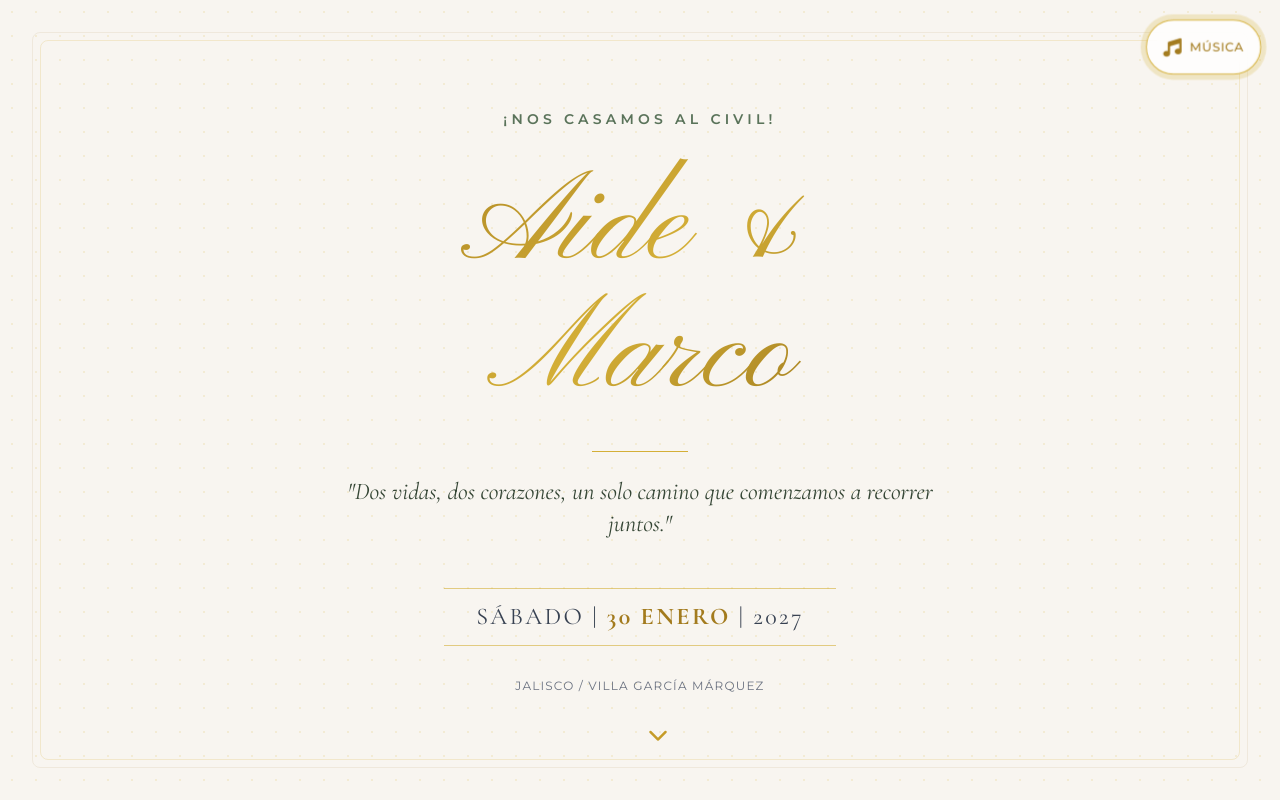
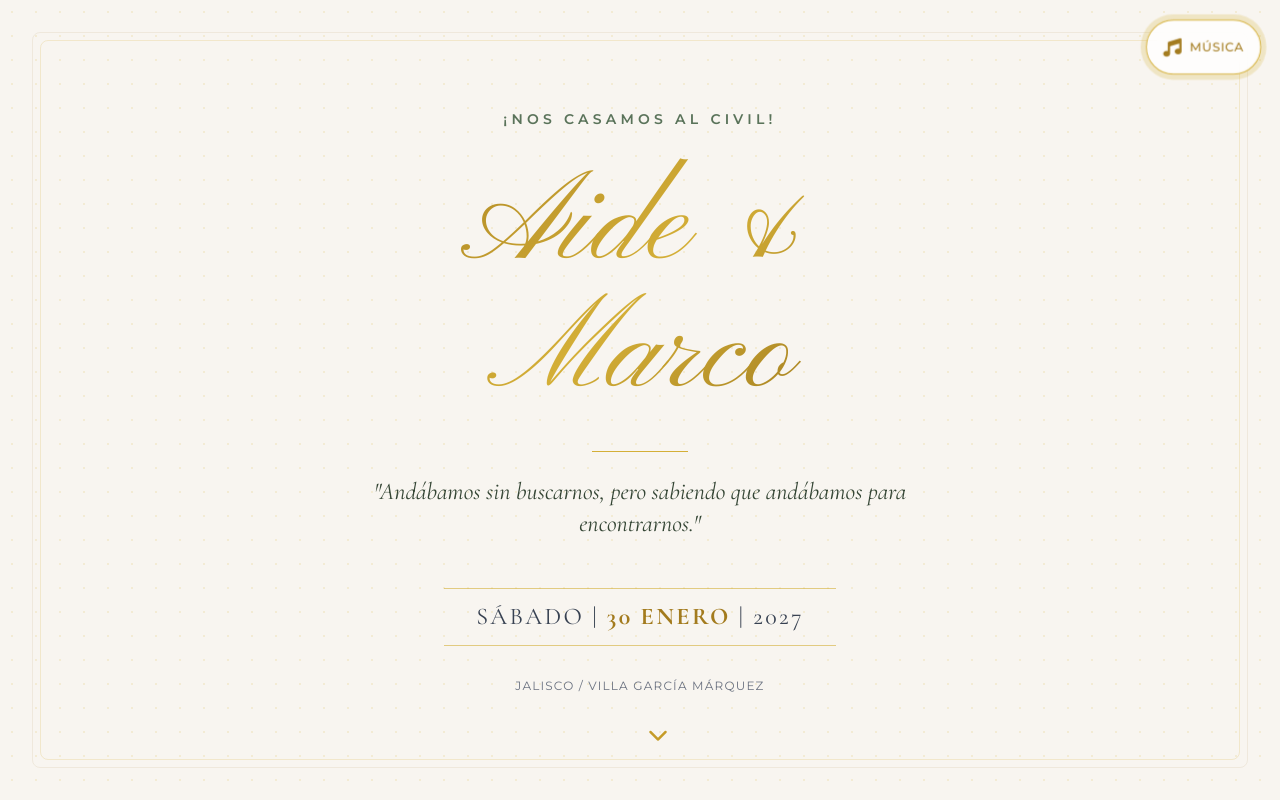
Before and after one commit to marcoantac/boda-adie-y-marco, a plain HTML site: page index.html in a window 1280 px wide. Shown: the top 800 px of the page. Drawn offline with nearby package versions, Linux system fonts and the light colour scheme.

Commit message:
Update quote text in index.html

```diff
--- a/index.html
+++ b/index.html
@@ -126,7 +126,7 @@
             <div class="w-24 h-px bg-gold-400 mx-auto my-4"></div>
 
             <p class="font-serif italic text-lg sm:text-2xl text-sage-800 font-light px-4">
-                "Dos vidas, dos corazones, un solo camino que comenzamos a recorrer juntos."
+                "Andábamos sin buscarnos, pero sabiendo que andábamos para encontrarnos."
             </p>
 
             <div class="pt-6">
```
